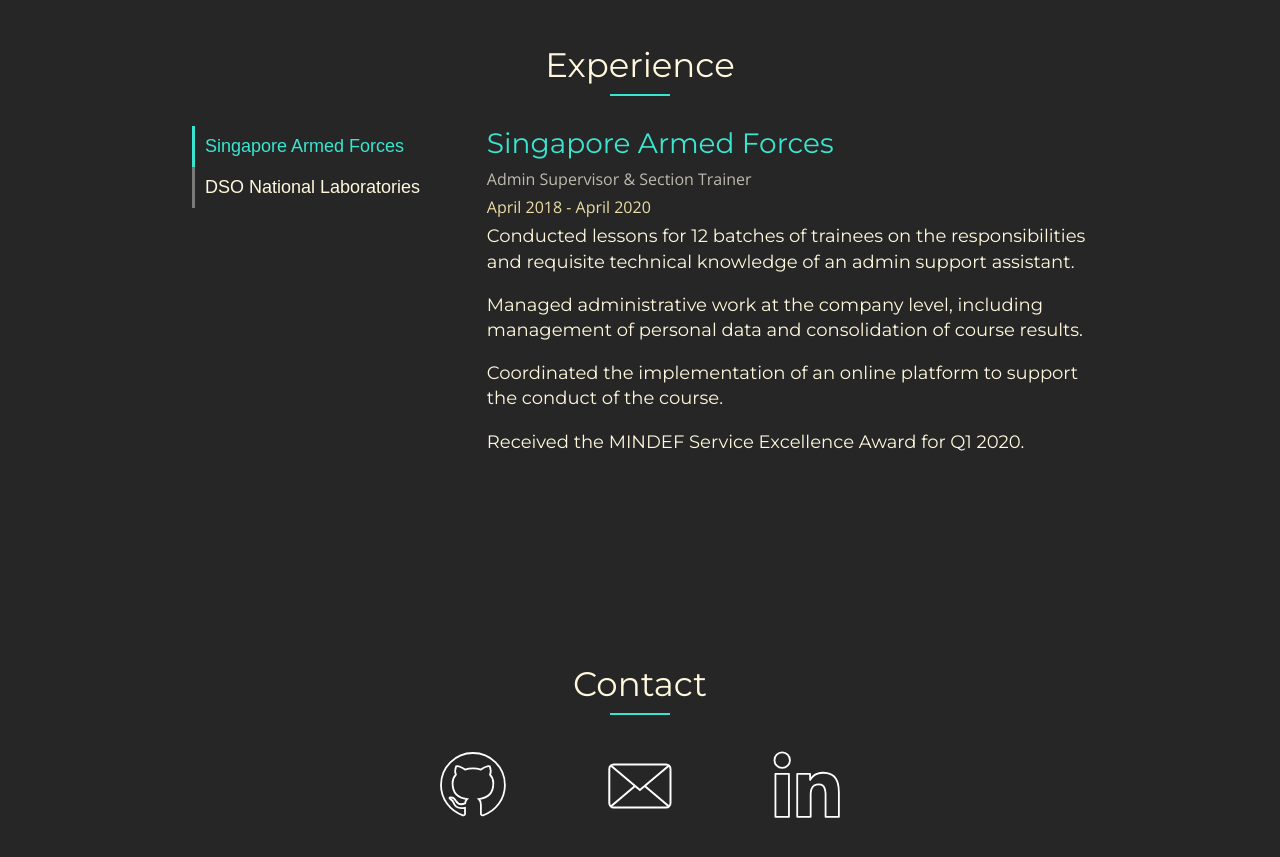
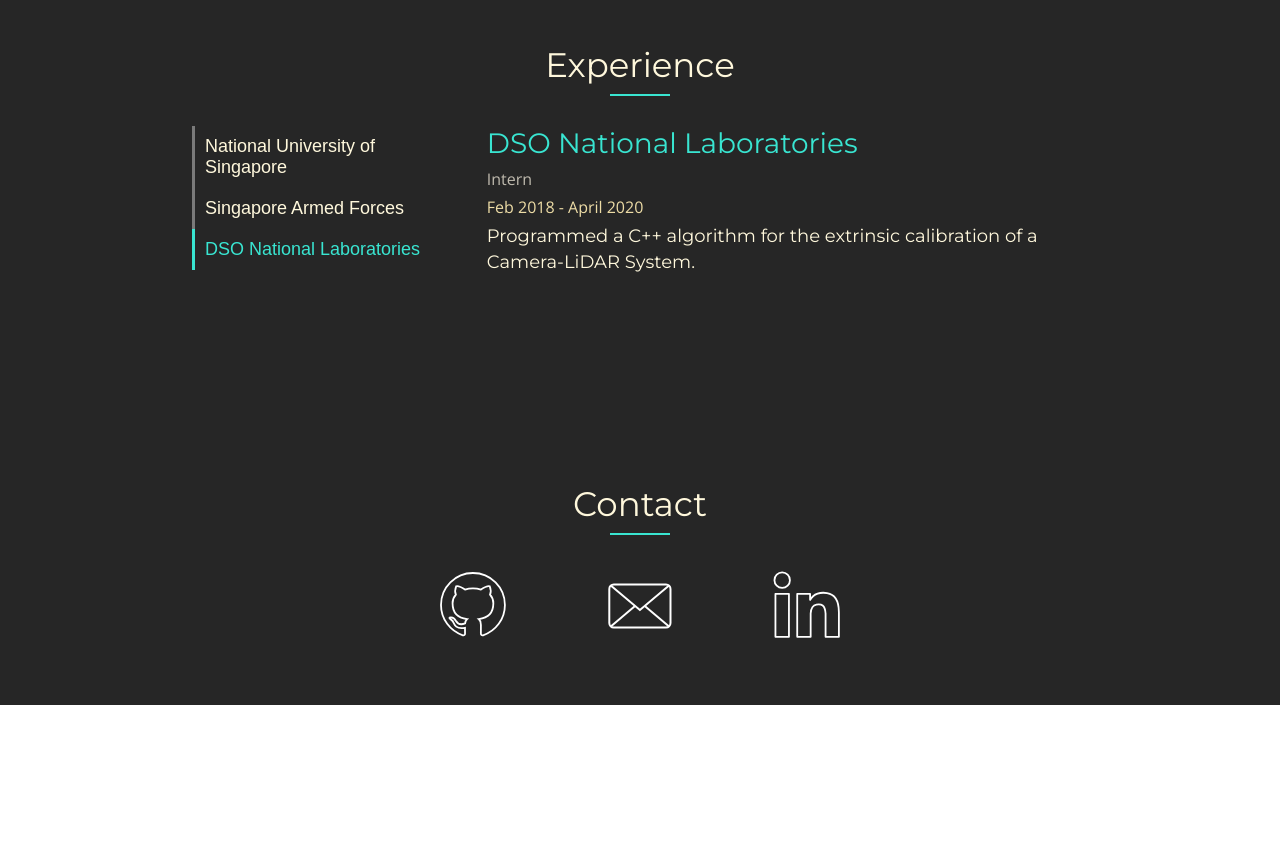
Before and after one commit to justinfidelis/justinfidelis.github.io, a React (Create React App) app in the folder portfolio/: page / in a window 1280 px wide. Shown: the part 2840-3697 px from the top of the page. After the commit the page ends 3545 px from the top, so only its background shows below. Built offline with nearby package versions, Linux system fonts and the light colour scheme.

Commit message:
Added student TA

```diff
--- a/portfolio/src/components/Experience.jsx
+++ b/portfolio/src/components/Experience.jsx
@@ -4,16 +4,28 @@ const Experience = () => {
     const [tabIndex, setTabIndex] = useState(0);
 
     let navBar = <div id="experience-list">
-        <button className={tabIndex === 0 ? "experience-list-item-selected" : "experience-list-item"} onClick={() => setTabIndex (0)}>
+        <button className={tabIndex === 2 ? "experience-list-item-selected" : "experience-list-item"} onClick={() => setTabIndex (2)}>
+            National University of Singapore
+        </button>
+        <button className={tabIndex === 1 ? "experience-list-item-selected" : "experience-list-item"} onClick={() => setTabIndex (1)}>
             Singapore Armed Forces
         </button>
-        <button className={tabIndex === 1 ? "experience-list-item-selected" : "experience-list-item"} onClick={() => setTabIndex (1)}>
+        <button className={tabIndex === 0 ? "experience-list-item-selected" : "experience-list-item"} onClick={() => setTabIndex (0)}>
             DSO National Laboratories
         </button>
     </div>
 
     let tabs = <div id="experience-content-container">
-        <div className="experience-content" style={tabIndex === 0 ? {display: "flex"} : {display: "none"}}>
+        <div className="experience-content" style={tabIndex === 2 ? {display: "flex"} : {display: "none"}}>
+            <h3 className="experience-header">National University of Singapore</h3>
+            <small className="experience-role">Student Teaching Assistant</small>
+            <small className="experience-date">January 2022 - Present</small>
+            <div className="experience-text">
+                <p>Conducted weekly tutorials for CS1010 - Programming Methodology, an introductory module to C.</p>
+                <p>Prepared lesson materials and graded coding assignments.</p>
+            </div>
+        </div>
+        <div className="experience-content" style={tabIndex === 1 ? {display: "flex"} : {display: "none"}}>
             <h3 className="experience-header">Singapore Armed Forces</h3>
             <small className="experience-role">Admin Supervisor & Section Trainer</small>
             <small className="experience-date">April 2018 - April 2020</small>
@@ -24,7 +36,7 @@ const Experience = () => {
                 <p>Received the MINDEF Service Excellence Award for Q1 2020.</p>
             </div>
         </div>
-        <div className="experience-content" style={tabIndex === 1 ? {display: "flex"} : {display: "none"}}>
+        <div className="experience-content" style={tabIndex === 0 ? {display: "flex"} : {display: "none"}}>
             <h3 className="experience-header">DSO National Laboratories</h3>
             <small className="experience-role">Intern</small>
             <small className="experience-date">Feb 2018 - April 2020</small>
```
